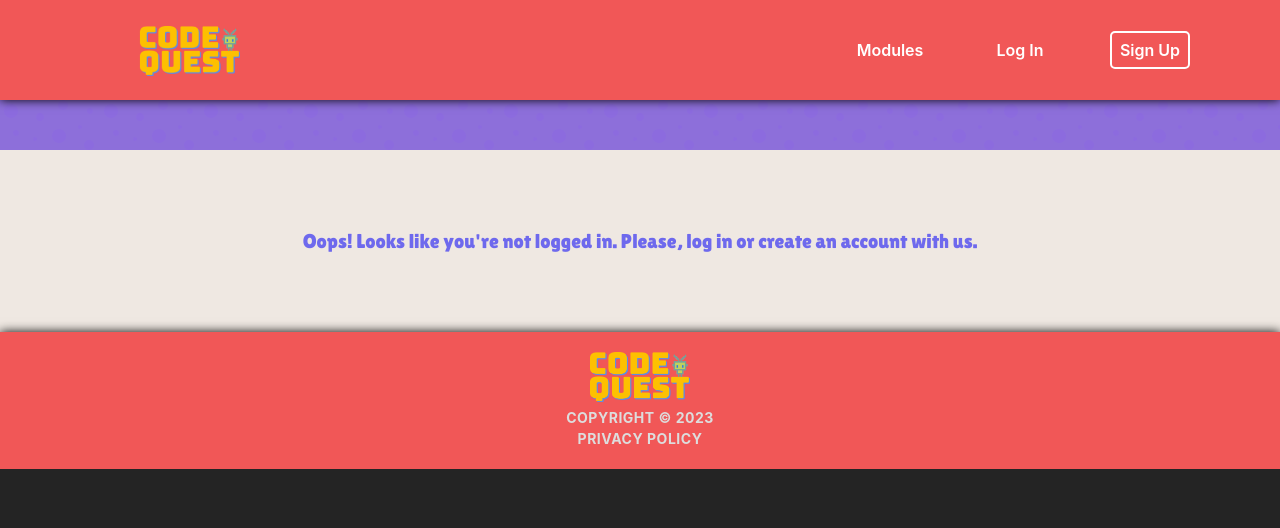
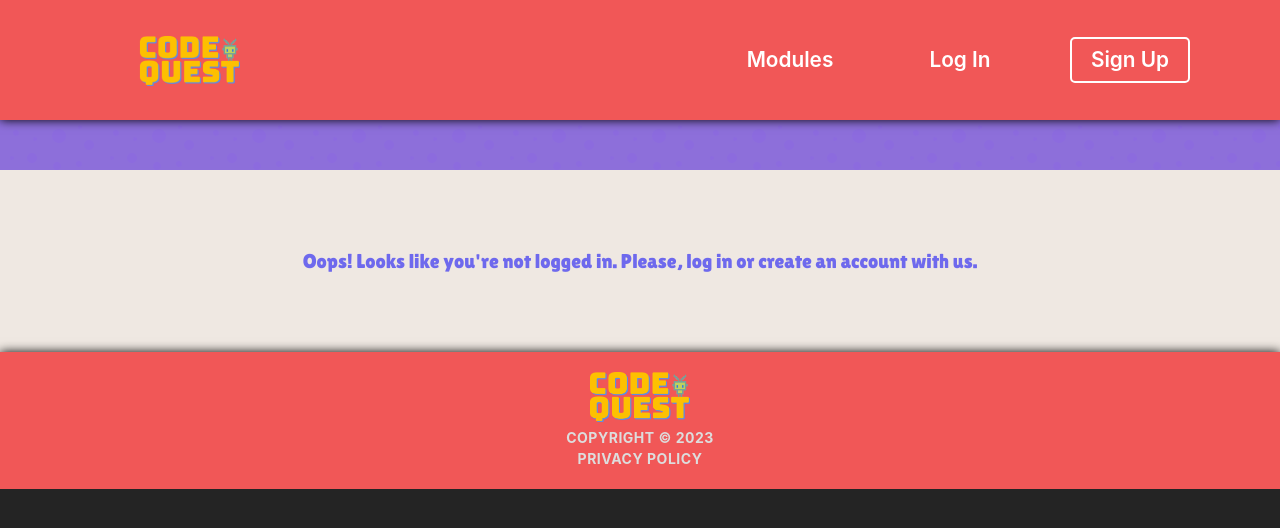
Before and after one commit to FTLGroupG/codequest, a React (Vite) app in the folder codequest-ui/: page /forbidden in a window 1280 px wide. Shown: the top 528 px of the page. Built offline with nearby package versions, Linux system fonts and the light colour scheme.

Commit message:
Fixed font sizing in navbar and animation issue in curriculum

```diff
--- a/codequest-ui/src/components/Curriculum/Curriculum.jsx
+++ b/codequest-ui/src/components/Curriculum/Curriculum.jsx
@@ -176,13 +176,16 @@ export default function Curriculum() {
                       </p>
 
                       <div id="lottieSpyAnimation">
-                          <AnimationComponent />
+                          <LottieAnimation />
                       </div>
                     </div>
                       <p>
                       What are Conditionals? <br></br>
 Conditionals are like "if" questions for your computer. They help your code decide what to do based on certain conditions. Think of it as your code's superpower - making it smarter and more interactive! Let's see how it works with our secret code-breaking mission.
                       </p>
+
+                      <LottieAnimation animationData={animation1} />
+
                       <h2>Detective task:  Guess the Secret Number</h2>
                       <p>We've intercepted a coded message from the evil mastermind Dr. Enigma! Your mission is to help our detective PythonBot guess the secret number. Here's how it works:
                       </p>
@@ -202,7 +205,7 @@ Now it's your turn to be the mastermind! Use conditionals to create your secret
                       What are Conditionals? <br></br>
 Conditionals are like "if" questions for your computer. They help your code decide what to do based on certain conditions. Think of it as your code's superpower - making it smarter and more interactive! Let's see how it works with our secret code-breaking mission.
                       </p>
-                      <LottieAnimation animationData={animation1} />
+
                       <p>
                       Detective Task: Guess the Secret Number <br></br>
 We've intercepted a coded message from the evil mastermind Dr. Enigma! Your mission is to help our detective PythonBot guess the secret number. Here's how it works:
--- a/codequest-ui/src/components/Navbar/Navbar.css
+++ b/codequest-ui/src/components/Navbar/Navbar.css
@@ -3,7 +3,7 @@
   max-width: 100vw;
   box-shadow: 0 0 10px #000000;
   background: #f15757;
-  height: var(--navbar-height);
+  height: 120px;
   display: flex;
   flex-direction: row;
   align-items: center;
@@ -24,7 +24,8 @@
 }
 
 .Navbar .content .links li {
-  width: 80px;
+  width: 120px;
+  font-size: 1.3em;
 }
 
 .signUp {
@@ -160,7 +161,7 @@ button {
 
 .nav-userProfileName img {
   width: 80px;
-  height: auto;
+  height: 80px;
   margin-right: 2rem;
 }
 
```
